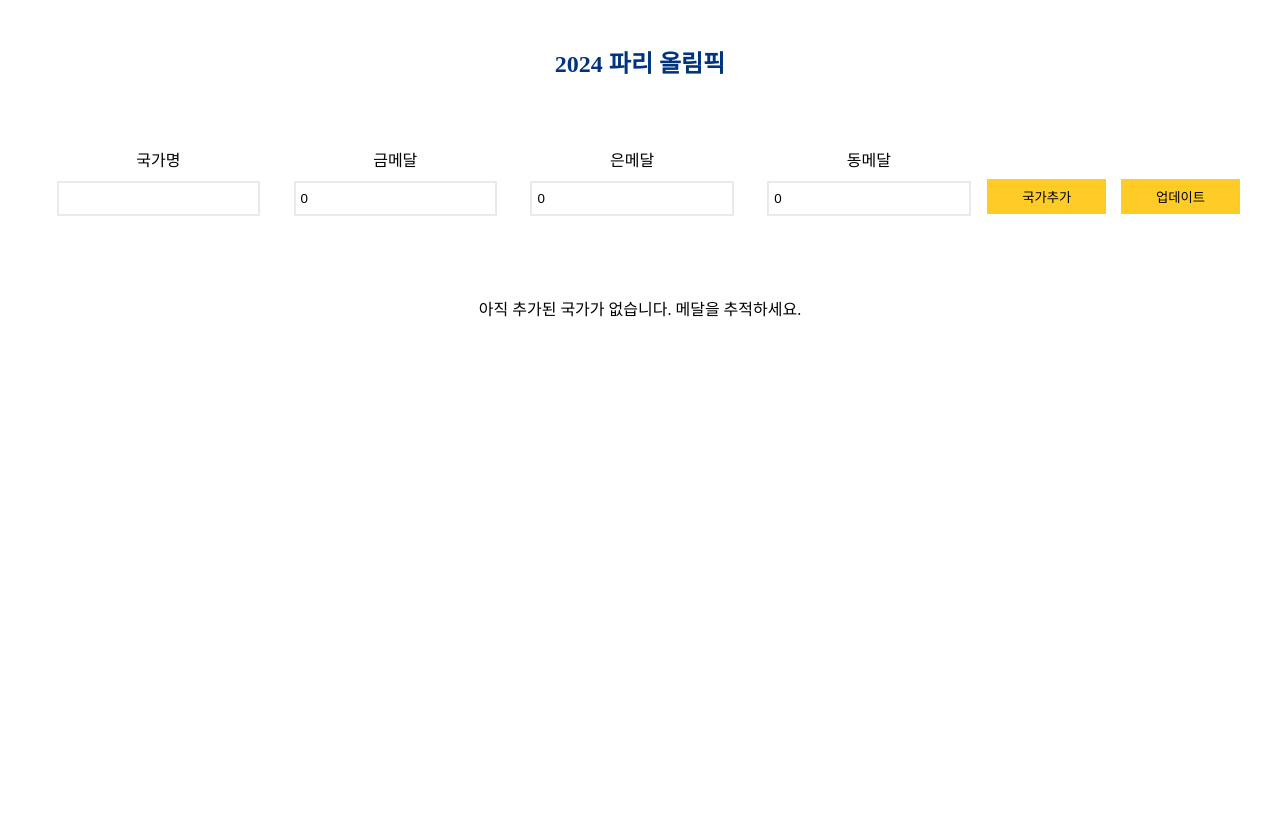
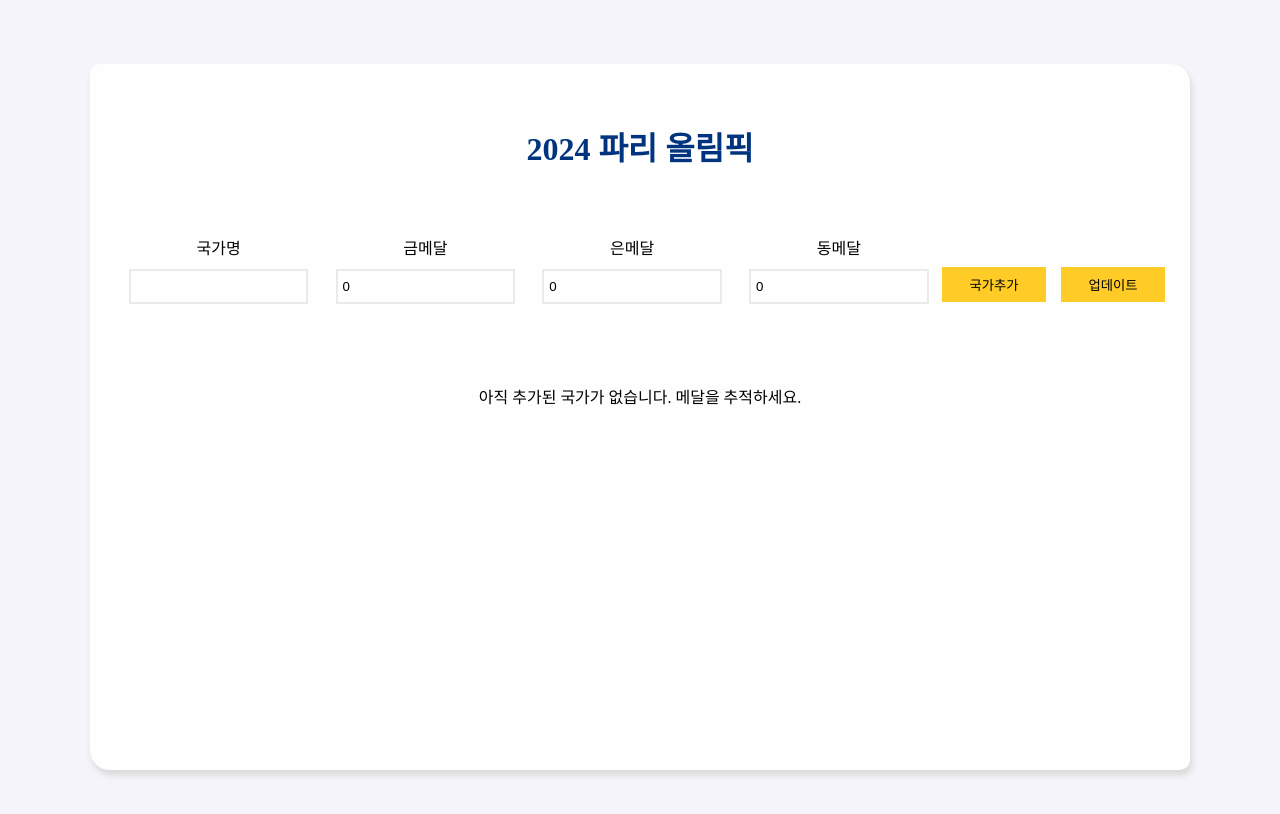
Before and after one commit to hye410/sparta-react-medalTracker, a React (Vite) app: page / in a window 1280 px wide. Shown: the top 814 px of the page. Built offline with nearby package versions, Linux system fonts and the light colour scheme.

Commit message:
[stlye] css 추가 작업

```diff
--- a/src/components/App.jsx
+++ b/src/components/App.jsx
@@ -9,11 +9,12 @@ const INIT_MEDAL_LIST = getLocalStorage(LOCAL_MEDAL_LIST_KEY);
 function App() {
   const [medalList, setMedalList] = useState(INIT_MEDAL_LIST); // 테이블 리스트로 초기값은 로컬 스토리지에 저장된 값을 사용함
   return (
+    <div id="container">
     <article id="main">
       <header>
         <h1>2024 파리 올림픽</h1>
       </header>
-      <section id="medalPage">
+      <section id="medalSection">
         {/* -------사용자 input 입력 영역-------- */}
         <MedalForm
         medalList={medalList}
@@ -28,6 +29,7 @@ function App() {
 
       </section>
     </article>
+    </div>
   )
 }
 
--- a/src/css/index.css
+++ b/src/css/index.css
@@ -2,32 +2,49 @@ body {
   margin :0;
 }
 
-#main {
-  min-width: 500px;
-  height : 100vh;
+#container {
+  background-color: rgb(244,244,250);
+  padding : 8vh 7vw;
 }
 
+/* --------------- main ---------------- */
+#main {
+  margin : 0 auto;
+  min-width: 500px;
+  max-width: 1440px;
+  height : 80vh;
+  padding : 2vh 2vw;
+  padding-bottom: 50px;
+  background-color: rgb(254,254,254);
+  overflow-y: scroll;
+  border-radius: 10px 20px;
+  box-shadow: 2px 5px 6px #d9d9d9
+}
 
+/* --------------- header ---------------- */
 header {
   /* background-color: green; */
-  padding : 3vh;
+  padding : 2vh;
   text-align : center;
   margin-bottom : 3vh;
   }
 
   h1{
-    color : rgb(0,52,127)
+    color : rgb(0,52,127);
+    font-size: 2rem;
   }
 
-  #medalPage {
+  /* --------------- medalSection ---------------- */
+
+  #medalSection {
     width: 100%;
     max-width : 1200px;
     min-width : 500px;
     margin : 0 auto;
   }
 
+  /* --------------- medalForm (input 영역) ---------------- */
   .medalForm {
-    /* background-color : pink; */
     display : flex;
     align-items: center;
     justify-content : center;
@@ -73,9 +90,9 @@ header {
     .medalForm {
       display: block;
       text-align: center;
+      margin-bottom: 1vh;
     }
     .medalForm > p {
-        /* background-color: aquamarine; */
       width: 100%;
       flex-direction: row;
       margin-bottom : 15px;
@@ -86,7 +103,6 @@ header {
       margin-right :10px;
       margin-bottom : 0;
     }
-
     .medalForm > p > input {
       width: 80%;
     }
@@ -95,13 +111,16 @@ header {
     }
   }
 
+  /* --------------- medalList (테이블 영역) ---------------- */
+
   #medalList > .sorting {
     text-align: right;
   }
 
   #medalList > .sorting select {
     padding : 5px 10px;
-
+    border : 1px solid #cbcbcb;
+    cursor: pointer;
   }
 
   #medalList > table {
@@ -109,6 +128,30 @@ header {
     width : 100%;
     text-align: center;
     border-spacing: 0;
+    border-radius: 13px 15px;
+    box-shadow: 2px 4px 3px #dadada;
+    /* border : 1px solid #000; */
+    overflow: hidden;
+  }
+
+  #medalList > table th {
+    padding : 10px;
+    width : 15%;
+  }
+
+  #medalList > table th:first-child {
+    padding : 10px;
+    width : 25%;
+  }
+
+  #medalList > table td {
+    padding : 10px;
+    width : 15%;
+  }
+
+  #medalList > table td:first-child {
+    padding : 10px;
+    width : 25%;
   }
 
   #medalList > table > thead > tr {
@@ -124,14 +167,9 @@ header {
     background-color: rgb(244,244,250);
   }
 
-   #medalList > table th {
-    padding : 10px 0;
- }
 
-   #medalList > table td {
-      padding : 10px 0;
-   }
 
+/* --------------- Empty ---------------- */
 .noData {
   text-align: center;
   margin-top : 80px;
```
Lines whose indentation alone changed are shown as unchanged.
